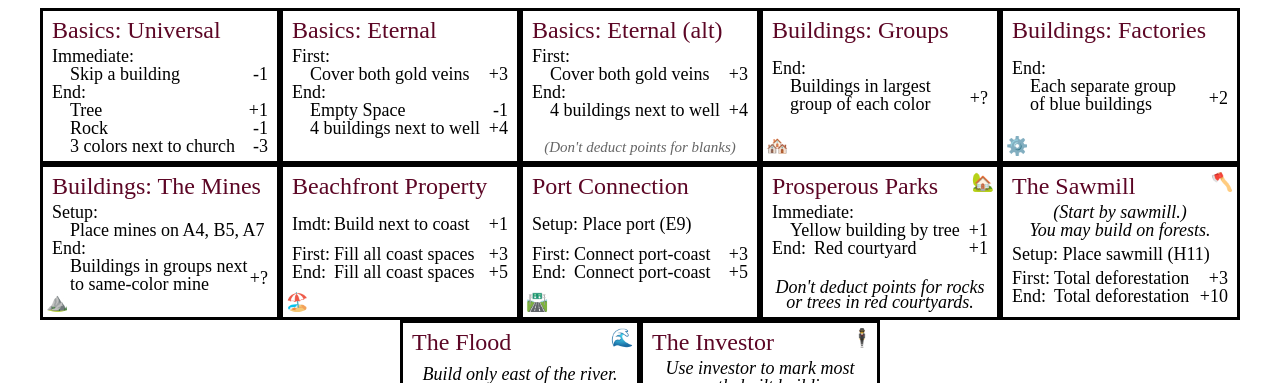
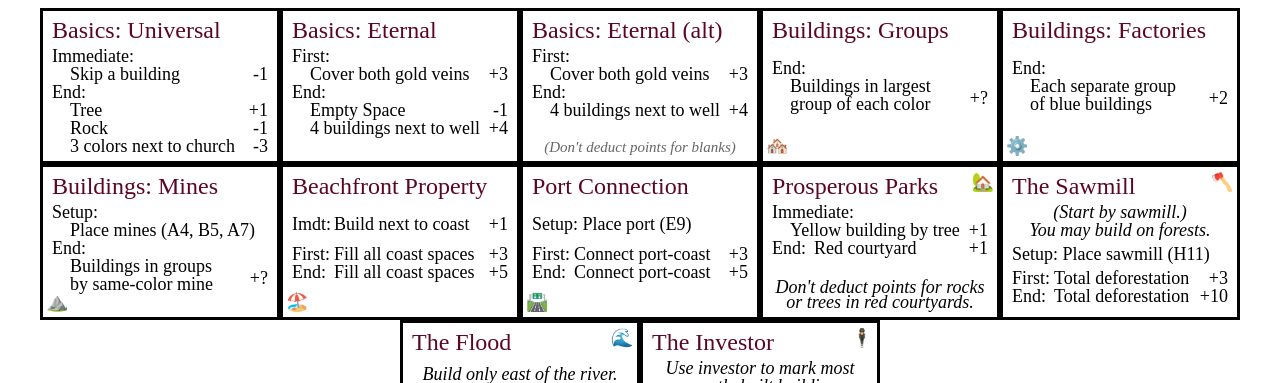
Before and after one commit to bacontime/games-mirror, a Jekyll site: the page ref/mycitycards.html, which Jekyll copies as it is, in a window 1280 px wide. Shown: the top 383 px of the page. Built offline with Jekyll 4.4.1, drawn with Linux system fonts in a browser that asks for light colours.

Commit message:
mycity - minor tweaks

```diff
--- a/ref/mycitycards.html
+++ b/ref/mycitycards.html
@@ -119,14 +119,14 @@
 
 <svg width="2.5in" height="1.625in" version="1.1" viewBox="0 0 40 26" xmlns="http://www.w3.org/2000/svg">
     <rect width="40" height="26" fill="none" stroke="black" stroke-width="1"/>
-    <text x="2" y="5" fill="#5c0625" font-size="4" >Buildings: The Mines</text>
+    <text x="2" y="5" fill="#5c0625" font-size="4" >Buildings: Mines</text>
 
     <text x="2" y="9" fill="#000" font-size="3" >Setup: </text>
-    <text x="5" y="12" fill="#000" font-size="3" >Place mines on A4, B5, A7 </text>
+    <text x="5" y="12" fill="#000" font-size="3" >Place mines (A4, B5, A7)</text>
 
     <text x="2"  y="15" fill="#000" font-size="3" >End: </text>
-    <text x="5"  y="18" fill="#000" font-size="3">Buildings in groups next </text>
-    <text x="5"  y="21" fill="#000" font-size="3">to same-color mine</text>
+    <text x="5"  y="18" fill="#000" font-size="3">Buildings in groups </text>
+    <text x="5"  y="21" fill="#000" font-size="3">by same-color mine</text>
     <text x="38" y="20" fill="#000" font-size="3" text-anchor="end">+?</text>
 
     <text x="1" y="24" fill="#000" font-size="3" text-anchor="start">⛰️</text>
```
